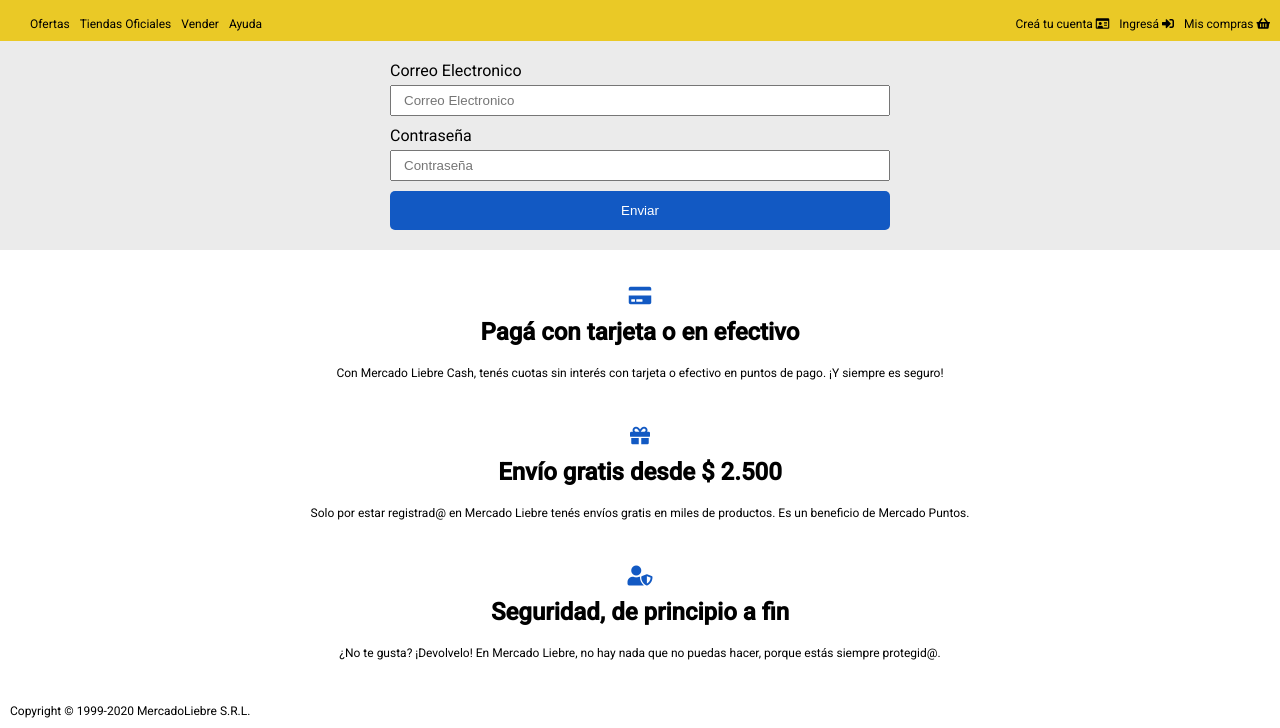
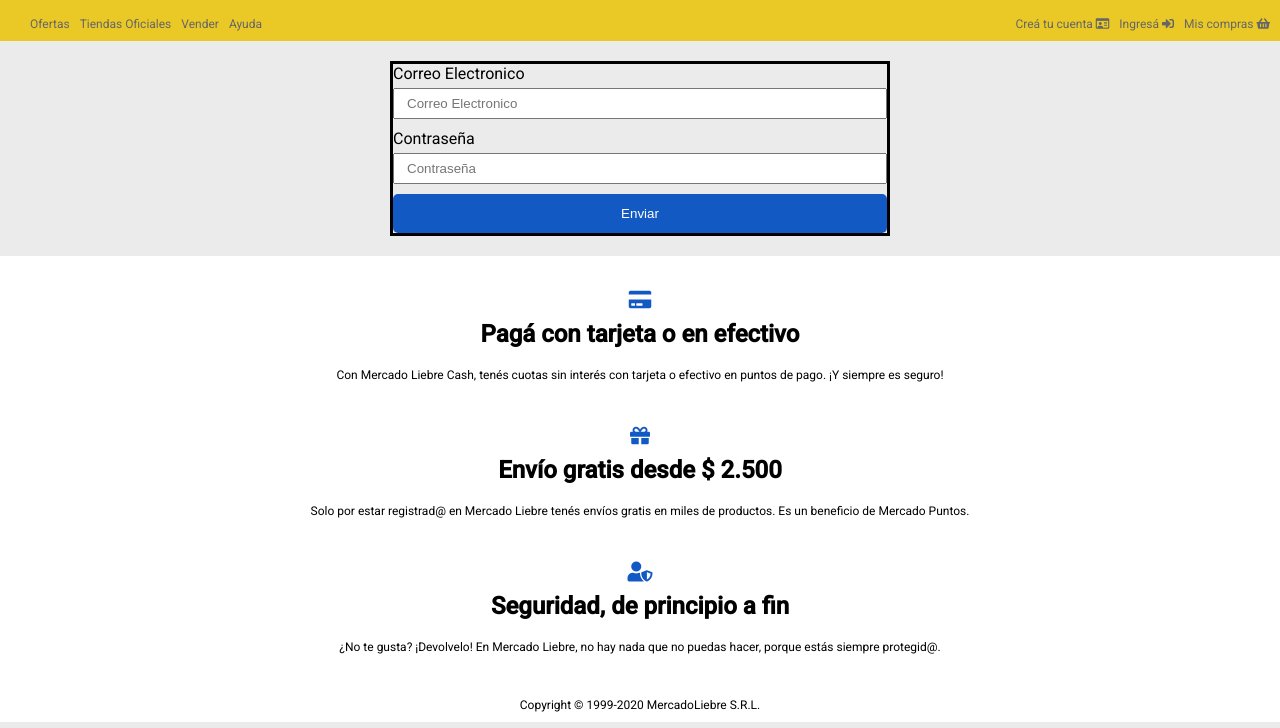
Before and after one commit to Johan2511/Mercadoliebre2.0, a website: page views/login.html in a window 1280 px wide. Shown: the part 114-842 px from the top of the page. Drawn offline with Linux system fonts and the light colour scheme.

Commit message:
se agrego borde en formulario y color gris a lista del header

```diff
--- a/public/css/styles.css
+++ b/public/css/styles.css
@@ -96,7 +96,7 @@
 
 header ul li a{
   text-decoration: none;
-  color: #000;
+  color: var(--gris-oscuro);
 }
 
 header .form .input{
@@ -235,6 +235,7 @@
   flex-direction: column;
   margin: 20px auto;
   font-size: var(--text-md);
+  border: solid;
 }
 
 main .form-register div.campo{
@@ -297,6 +298,12 @@
     margin: 24px;
 }
 
+.footer article div{
+display: flex;
+justify-content: center;
+
+}
+
 .footer article h2{
     text-align: center;
 }
@@ -304,6 +311,9 @@
 .footer article p{
     padding: 20px;
     text-align: center;
+}
+.copyright{
+  text-align: center;
 }
 
 /* RESPONSIVE */
--- a/views/login.html
+++ b/views/login.html
@@ -90,7 +90,7 @@
             <h2>Seguridad, de principio a fin</h2>
             <p>¿No te gusta? ¡Devolvelo! En Mercado Liebre, no hay nada que no puedas hacer, porque estás siempre protegid@.</p>
         </article>
-        <p>Copyright © 1999-2020 MercadoLiebre S.R.L.</p>
+        <p class="copyright">Copyright © 1999-2020 MercadoLiebre S.R.L.</p>
     </footer>
 </body>
 </html>
```
Also changed, not shown: views/home.html (+1 -1 lines), views/register.html (+1 -1 lines).
